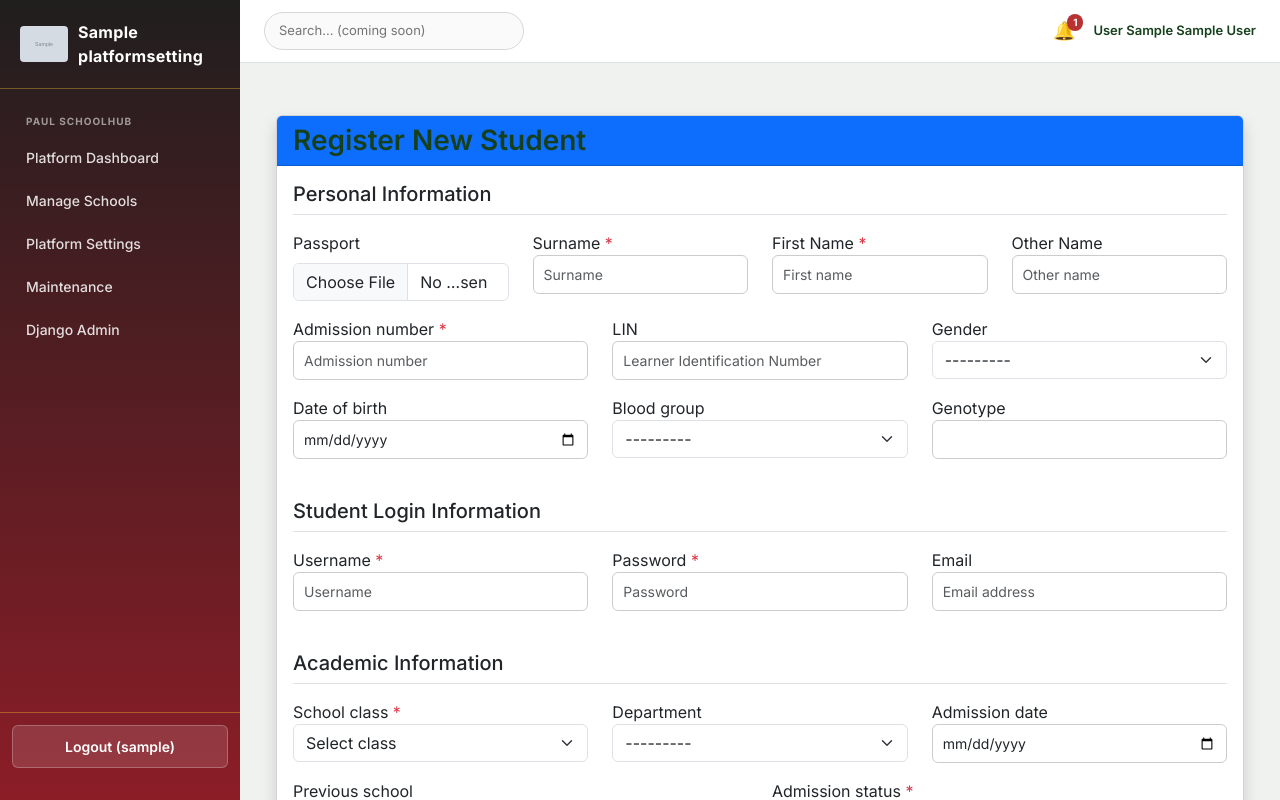
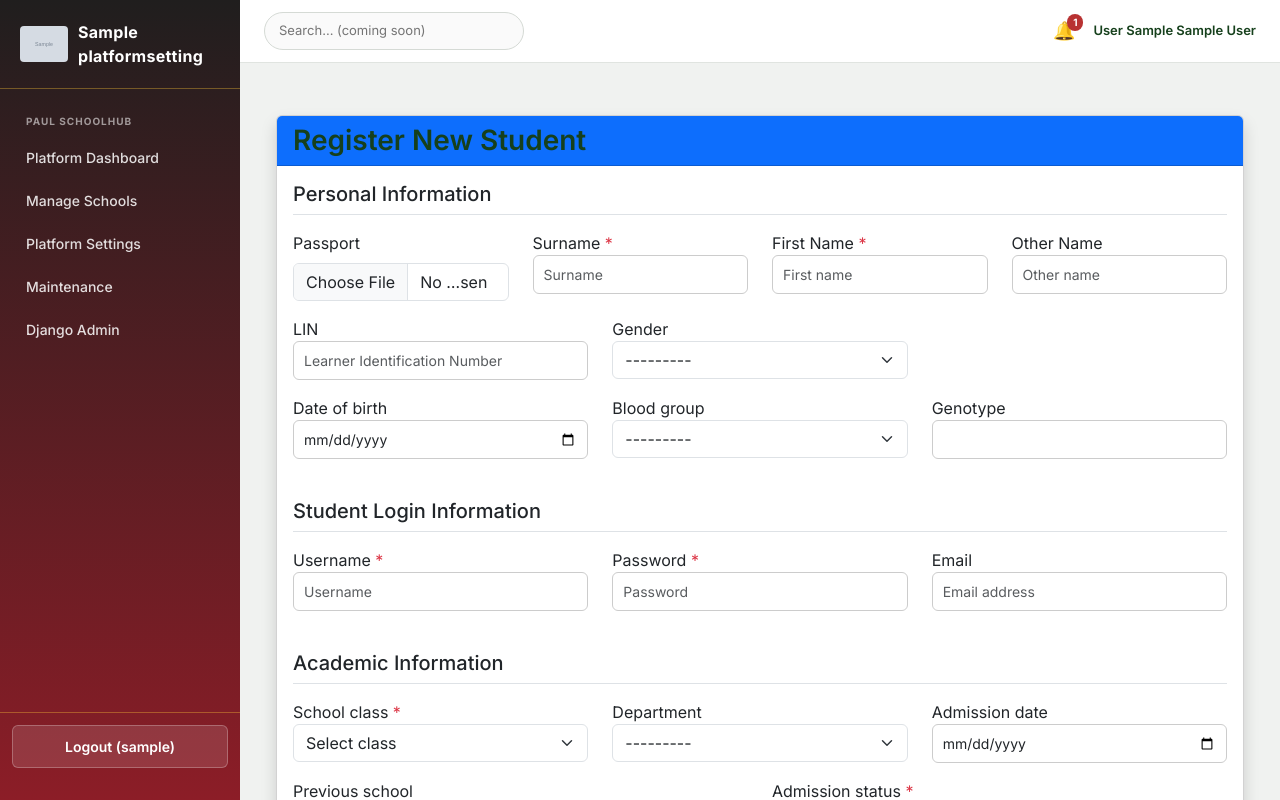
Before and after one commit to Obagoldpaul/school-result-system, a Django app: page /students/register/ in a window 1280 px wide. Shown: the top 800 px of the page. Run offline with Django 5.2, Linux system fonts and the light colour scheme; a user stored in the database is signed in; tables that the repository leaves empty hold one stand-in row (values such as "Sample post"); grey boxes marked "Sample" are stand-in pictures.

Commit message:
Implement automatic student admission numbers

```diff
--- a/students/forms.py
+++ b/students/forms.py
@@ -1,6 +1,6 @@
 from django import forms
 from django.contrib.auth import get_user_model
-
+import re
 from .models import Student, SchoolClass, Department
 from core.choices import (
     NIGERIAN_STATES,
@@ -10,6 +10,35 @@ from core.choices import (
 )
 
 User = get_user_model()
+
+def generate_admission_number(school):
+    prefix = f"{school.code.upper()}-STU-"
+
+    existing_numbers = Student.objects.filter(
+        user__school=school
+    ).values_list(
+        "admission_number",
+        flat=True
+    )
+
+    highest_number = 0
+
+    pattern = re.compile(
+        rf"^{re.escape(prefix)}(\d+)$"
+    )
+
+    for admission_number in existing_numbers:
+        match = pattern.match(admission_number or "")
+
+        if match:
+            number = int(match.group(1))
+
+            if number > highest_number:
+                highest_number = number
+
+    next_number = highest_number + 1
+
+    return f"{prefix}{next_number:03d}"
 
 class GroupedSchoolClassChoiceField(forms.ModelChoiceField):
 
@@ -184,7 +213,6 @@ class StudentRegistrationForm(forms.ModelForm):
             "school_class",
             "department",
 
-            "admission_number",
             "lin",
 
             "passport",
@@ -246,13 +274,6 @@ class StudentRegistrationForm(forms.ModelForm):
             "admission_status": forms.Select(
                 attrs={
                     "class": "form-select"
-                }
-            ),
-
-            "admission_number": forms.TextInput(
-                attrs={
-                    "class": "form-control",
-                    "placeholder": "Admission number"
                 }
             ),
 
@@ -430,24 +451,6 @@ class StudentRegistrationForm(forms.ModelForm):
             self.fields["department"].queryset = Department.objects.none()
 
 
-    def clean_admission_number(self):
-
-        admission_number = self.cleaned_data["admission_number"]
-
-        if not self.user or not self.user.school:
-            return admission_number
-
-        if Student.objects.filter(
-            admission_number=admission_number,
-            school_class__school=self.user.school,
-        ).exists():
-            raise forms.ValidationError(
-                "This admission number already exists in this school."
-            )
-
-        return admission_number
-
-
     def clean_lin(self):
 
         lin = self.cleaned_data.get("lin")
@@ -486,13 +489,14 @@ class StudentRegistrationForm(forms.ModelForm):
 
         student.user = user
 
-
-
+        if self.user and self.user.school:
+            student.admission_number = generate_admission_number(
+                self.user.school
+            )
 
         if commit:
             student.save()
             self.save_m2m()
-
 
         return student
 
--- a/students/templates/students/edit_student.html
+++ b/students/templates/students/edit_student.html
@@ -234,6 +234,7 @@
                     type="text"
                     name="admission_number"
                     value="{{ student.admission_number }}"
+                    readonly
                 >
 
             </div>
--- a/students/templates/students/register_student.html
+++ b/students/templates/students/register_student.html
@@ -115,20 +115,6 @@ Register Student
 
 
                 <div class="row">
-
-                    <div class="col-md-4 mb-3">
-
-                        <label for="{{ form.admission_number.id_for_label }}">
-                            {{ form.admission_number.label }}
-                            {% if form.admission_number.field.required %}
-                                <span class="text-danger">*</span>
-                            {% endif %}
-                        </label>
-
-                        {{ form.admission_number }}
-                        {{ form.admission_number.errors }}
-
-                    </div>
 
 
                     <div class="col-md-4 mb-3">
--- a/students/views.py
+++ b/students/views.py
@@ -342,10 +342,6 @@ def edit_student(request, student_id):
         else:
             student.department = None
 
-        student.admission_number = request.POST.get(
-            'admission_number', ''
-        ).strip()
-
         student.lin = request.POST.get('lin', '').strip() or None
 
         # -------------------------
```
